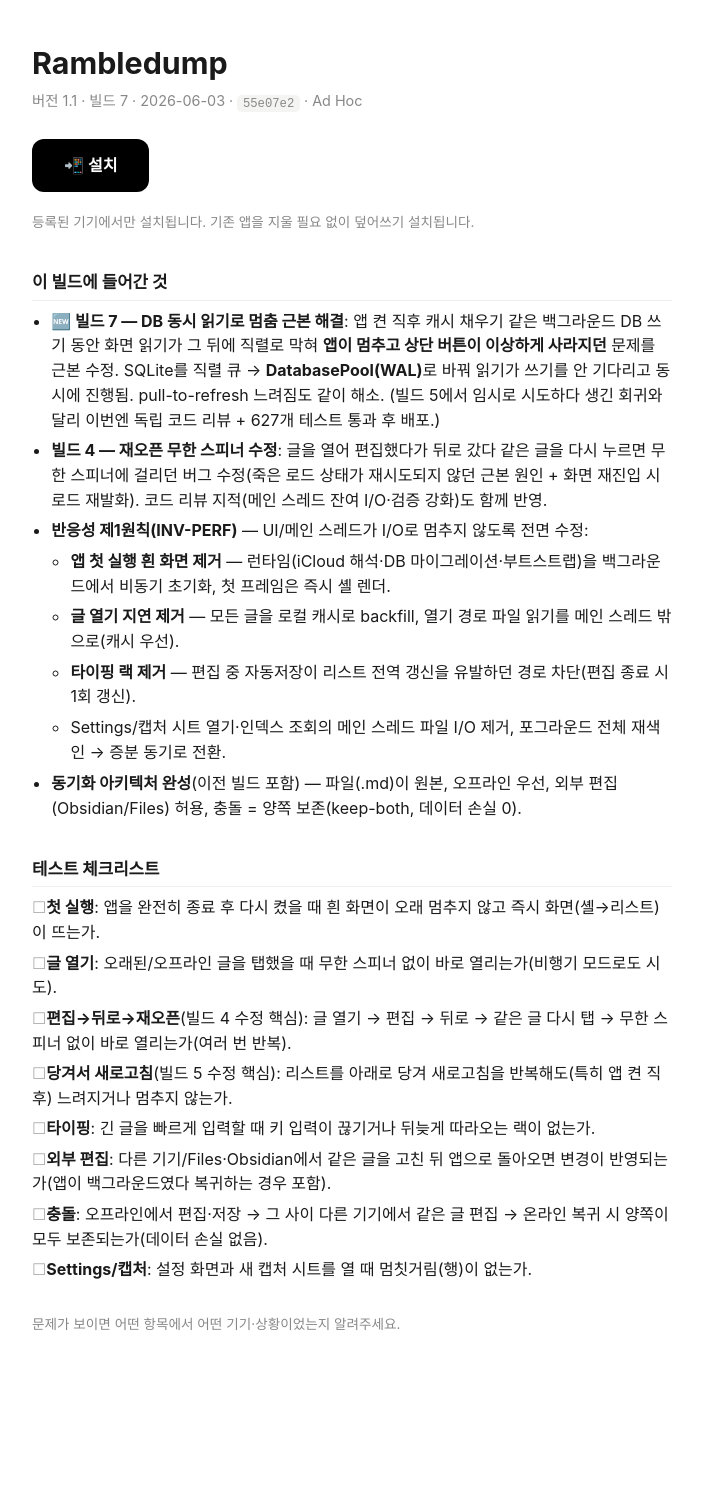
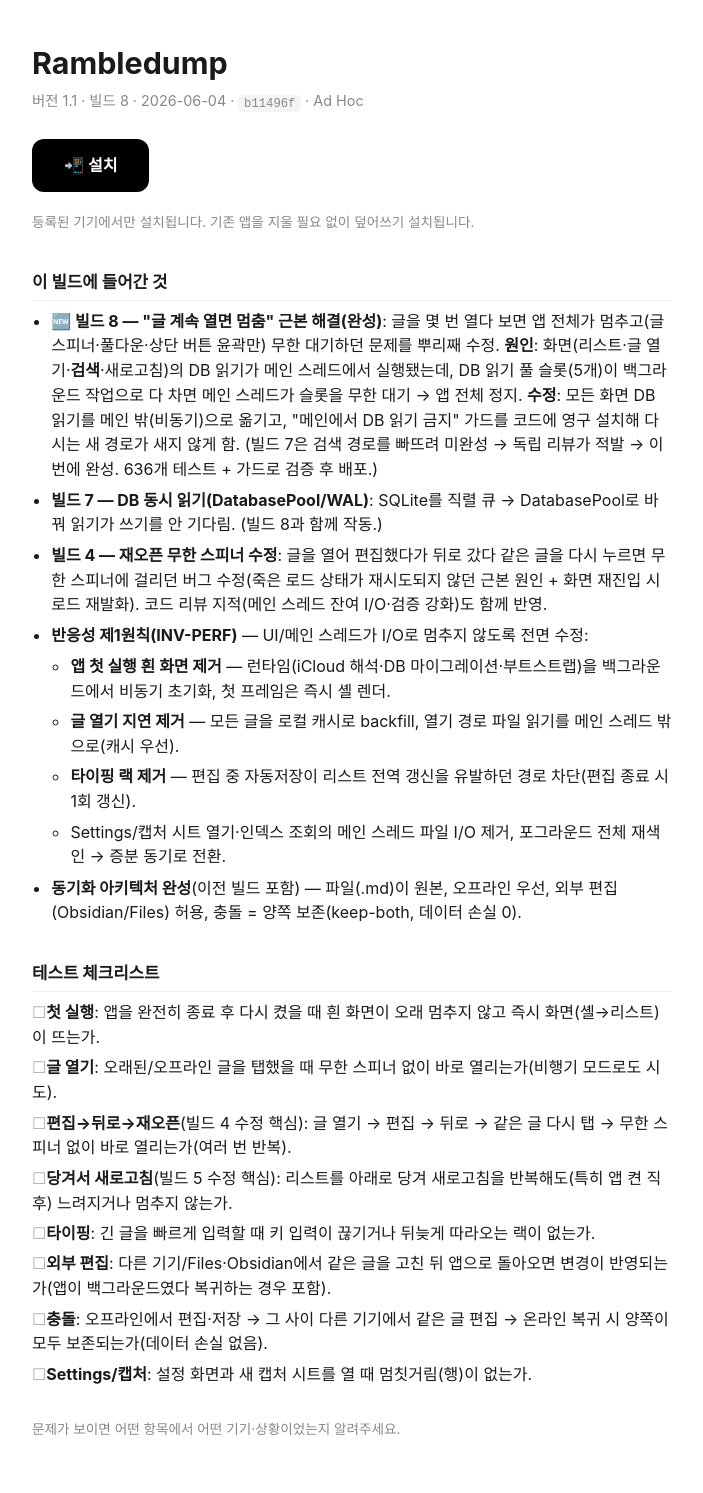
Before and after one commit to sungminoh/sungminoh.github.io, a Jekyll site: the page pages/rambledump/index.html, which Jekyll copies as it is, in a window 1280 px wide. Shown: the whole page, without its empty margins (288-991 px from the left). Built offline with Jekyll 4.4.1, drawn with Linux system fonts in a browser that asks for light colours; before the commit the page ends 1388 px from its top, so only the background shows below that.

Commit message:
rambledump: v1.1 build 8 — complete the off-main DB-read root fix (search path)
Build 7 missed the search read path (still synchronous on main → same wedge);
independent review caught it. Build 8 moves search off-main too + an
assertOffMain(Database.read) guard makes it a permanent invariant. 636 tests
+ search-path guard test green; independently reviewed before deploy.

```diff
--- a/pages/rambledump/index.html
+++ b/pages/rambledump/index.html
@@ -1,5 +1,5 @@
 <!doctype html><meta name="viewport" content="width=device-width,initial-scale=1">
-<title>Rambledump 1.1 (build 7)</title>
+<title>Rambledump 1.1 (build 8)</title>
 <style>
   body{font:-apple-system-body;font-family:-apple-system,system-ui;max-width:640px;margin:0 auto;padding:2.5rem 1.5rem;color:#1a1a1a;line-height:1.55}
   h1{margin:0 0 .2rem;font-size:1.9rem}
@@ -15,14 +15,15 @@
 </style>
 
 <h1>Rambledump</h1>
-<p class="ver">버전 1.1 · 빌드 7 · 2026-06-03 · <code>55e07e2</code> · Ad Hoc</p>
+<p class="ver">버전 1.1 · 빌드 8 · 2026-06-04 · <code>b11496f</code> · Ad Hoc</p>
 
 <a class="install" href="itms-services://?action=download-manifest&amp;url=https://sungminoh.github.io/pages/rambledump/manifest.plist">📲 설치</a>
 <p class="note">등록된 기기에서만 설치됩니다. 기존 앱을 지울 필요 없이 덮어쓰기 설치됩니다.</p>
 
 <h2>이 빌드에 들어간 것</h2>
 <ul>
-  <li><b>🆕 빌드 7 — DB 동시 읽기로 멈춤 근본 해결</b>: 앱 켠 직후 캐시 채우기 같은 백그라운드 DB 쓰기 동안 화면 읽기가 그 뒤에 직렬로 막혀 <b>앱이 멈추고 상단 버튼이 이상하게 사라지던</b> 문제를 근본 수정. SQLite를 직렬 큐 → <b>DatabasePool(WAL)</b>로 바꿔 읽기가 쓰기를 안 기다리고 동시에 진행됨. pull-to-refresh 느려짐도 같이 해소. (빌드 5에서 임시로 시도하다 생긴 회귀와 달리 이번엔 독립 코드 리뷰 + 627개 테스트 통과 후 배포.)</li>
+  <li><b>🆕 빌드 8 — "글 계속 열면 멈춤" 근본 해결(완성)</b>: 글을 몇 번 열다 보면 앱 전체가 멈추고(글 스피너·풀다운·상단 버튼 윤곽만) 무한 대기하던 문제를 뿌리째 수정. <b>원인</b>: 화면(리스트·글 열기·<b>검색</b>·새로고침)의 DB 읽기가 메인 스레드에서 실행됐는데, DB 읽기 풀 슬롯(5개)이 백그라운드 작업으로 다 차면 메인 스레드가 슬롯을 무한 대기 → 앱 전체 정지. <b>수정</b>: 모든 화면 DB 읽기를 메인 밖(비동기)으로 옮기고, "메인에서 DB 읽기 금지" 가드를 코드에 영구 설치해 다시는 새 경로가 새지 않게 함. (빌드 7은 검색 경로를 빠뜨려 미완성 → 독립 리뷰가 적발 → 이번에 완성. 636개 테스트 + 가드로 검증 후 배포.)</li>
+  <li><b>빌드 7 — DB 동시 읽기(DatabasePool/WAL)</b>: SQLite를 직렬 큐 → DatabasePool로 바꿔 읽기가 쓰기를 안 기다림. (빌드 8과 함께 작동.)</li>
   <li><b>빌드 4 — 재오픈 무한 스피너 수정</b>: 글을 열어 편집했다가 뒤로 갔다 같은 글을 다시 누르면 무한 스피너에 걸리던 버그 수정(죽은 로드 상태가 재시도되지 않던 근본 원인 + 화면 재진입 시 로드 재발화). 코드 리뷰 지적(메인 스레드 잔여 I/O·검증 강화)도 함께 반영.</li>
   <li><b>반응성 제1원칙(INV-PERF)</b> — UI/메인 스레드가 I/O로 멈추지 않도록 전면 수정:
     <ul>
```
